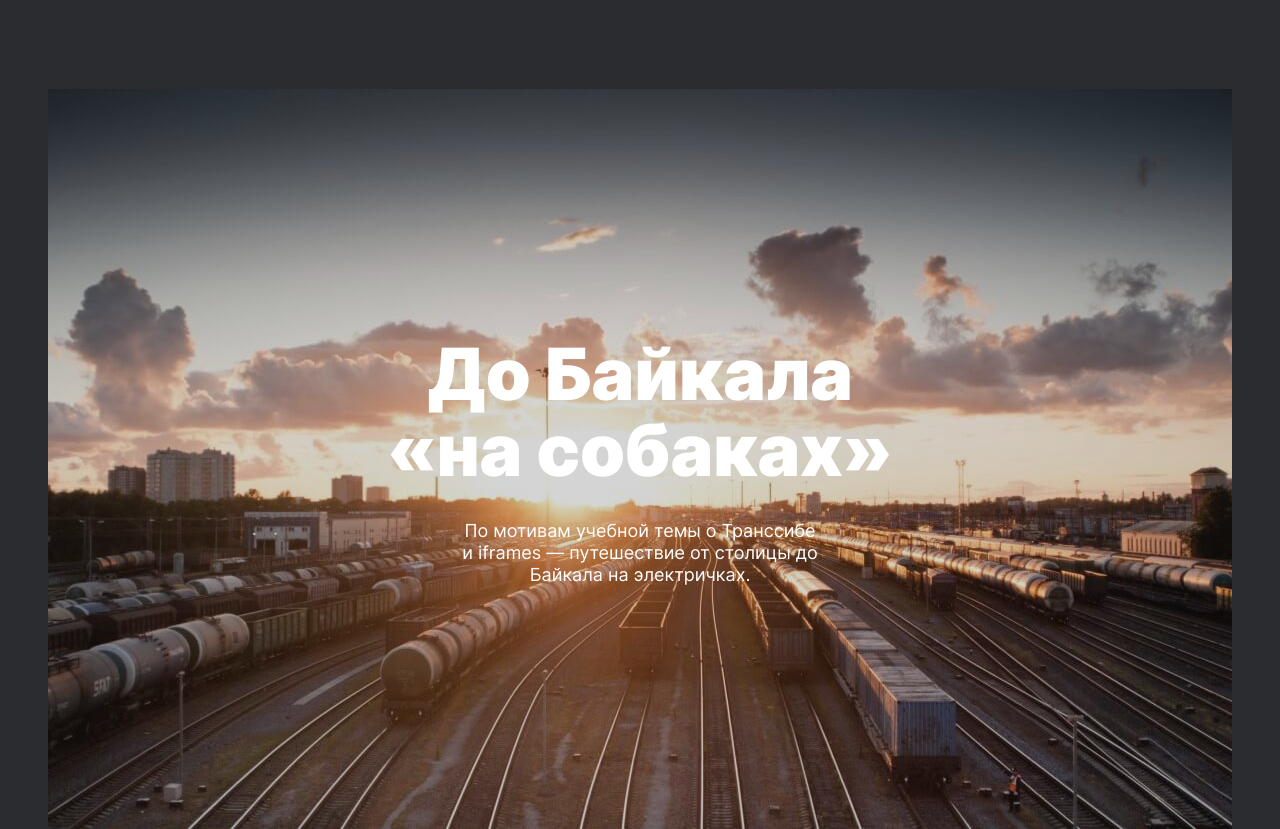
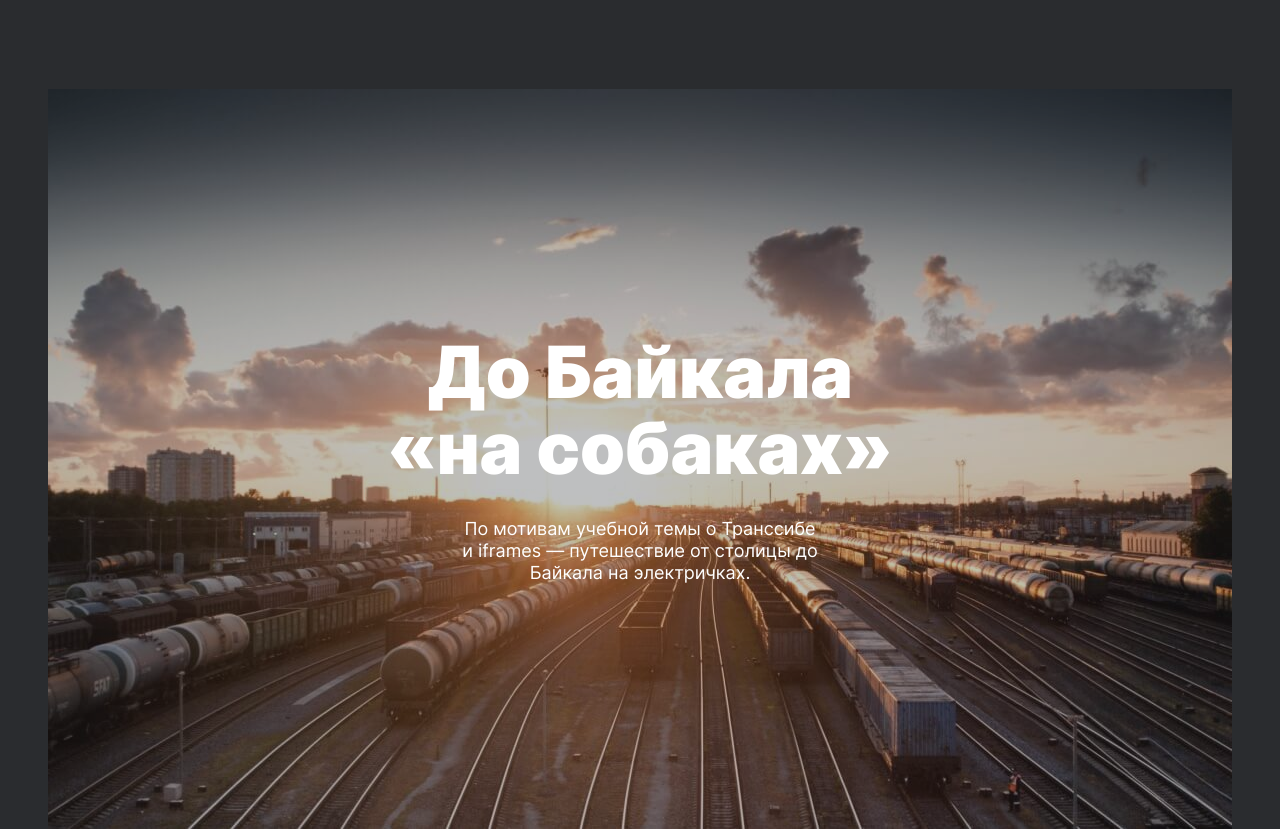
Before and after one commit to ynovokreschenov/russian-travel, a plain HTML site: page index.html in a window 1280 px wide. Shown: the part 5914-6743 px from the top of the page. Drawn offline with Linux system fonts and the light colour scheme.

Commit message:
review 2 fix

```diff
--- a/blocks/cover/__background/cover__background.css
+++ b/blocks/cover/__background/cover__background.css
@@ -1,7 +1,6 @@
 .cover__background {
     width: 100%;
-    opacity: 0.8;
     grid-column: 1 / -1;
     grid-row: 1 / -1;
-    z-index: 1;
+    z-index: -10;
 }
--- a/blocks/cover/__overlay/cover__overlay.css
+++ b/blocks/cover/__overlay/cover__overlay.css
@@ -1,11 +1,39 @@
 .cover__overlay {
+    grid-column: 1/-1;
+    grid-row: 1/-1;
     width: 100%;
-    /*background: #2A2C2F;*/
-    grid-column: 1 / -1;
-    grid-row: 1 / -1;
-    z-index: 2;
+    height: 100%;
+    position: relative;
+
+    display: flex;
+    justify-content: center;
+    align-items: center;
 }
 
-.cover__overlay:hover .cover__background {
+.cover__overlay::before{
+    content: '';
+    background-image: url(../../../images/cover-trains.jpg);
+    background-size: cover;
+    position: absolute;
+    top: 0;
+    left:0;
+    right:0;
+    bottom:0;
+    z-index:1;
+}
+
+.cover__overlay::after {
+    content: '';
+    background: #2A2C2F;
     opacity: 0.3;
+    position: absolute;
+    top: 0;
+    left:0;
+    right:0;
+    bottom:0;
+    z-index:1;
 }
+
+.cover__overlay:hover::after {
+    opacity: 0.8;
+}
--- a/blocks/cover/__subtitle/cover__subtitle.css
+++ b/blocks/cover/__subtitle/cover__subtitle.css
@@ -9,6 +9,7 @@
     max-width: 360px;
     margin: 0;
     padding: 0;
+    z-index: 2;
 }
 
 @media screen and (max-width: 720px) {
--- a/blocks/cover/__text/cover__text.css
+++ b/blocks/cover/__text/cover__text.css
@@ -1,14 +1,9 @@
 .cover__text {
-    grid-column: 1 / -1;
-    grid-row: 1 / -1;
-    z-index: 3;
+    grid-column: 1/-1;
+    grid-row: 1/-1;
     align-self: center;
     justify-self: center;
     display: flex;
     flex-direction: column;
     align-items: center;
 }
-
-.cover__text:hover .cover__background {
-    opacity: 0.3;
-}
--- a/blocks/cover/__title/cover__title.css
+++ b/blocks/cover/__title/cover__title.css
@@ -9,6 +9,7 @@
     max-width: 560px;
     margin: 0 0 32px 0;
     padding: 0;
+    z-index: 2;
 }
 
 @media screen and (max-width: 720px) {
--- a/index.html
+++ b/index.html
@@ -131,13 +131,13 @@
                 </article>
             </section>
             <section class="cover">
-                <div class="cover__text">
-                    <h2 class="cover__title">До Байкала «на собаках»</h2>
-                    <p class="cover__subtitle">По мотивам учебной темы о Транссибе и iframes — путешествие от столицы до Байкала на электричках.</p>
+                <div class="cover__overlay">
+                    <div class="cover__text">
+                        <h2 class="cover__title">До Байкала «на собаках»</h2>
+                        <p class="cover__subtitle">По мотивам учебной темы о Транссибе и iframes — путешествие от столицы до Байкала на электричках.</p>
+                    </div>
                 </div>
-                <div class="cover__overlay">
-                    <img class="cover__background" src="images/cover-trains.jpg" alt="До Байкала на собаках">
-                </div>
+                <img class="cover__background" src="images/cover-trains.jpg" alt="До Байкала на собаках">
             </section>
         </main>
         <footer class="footer">
```
